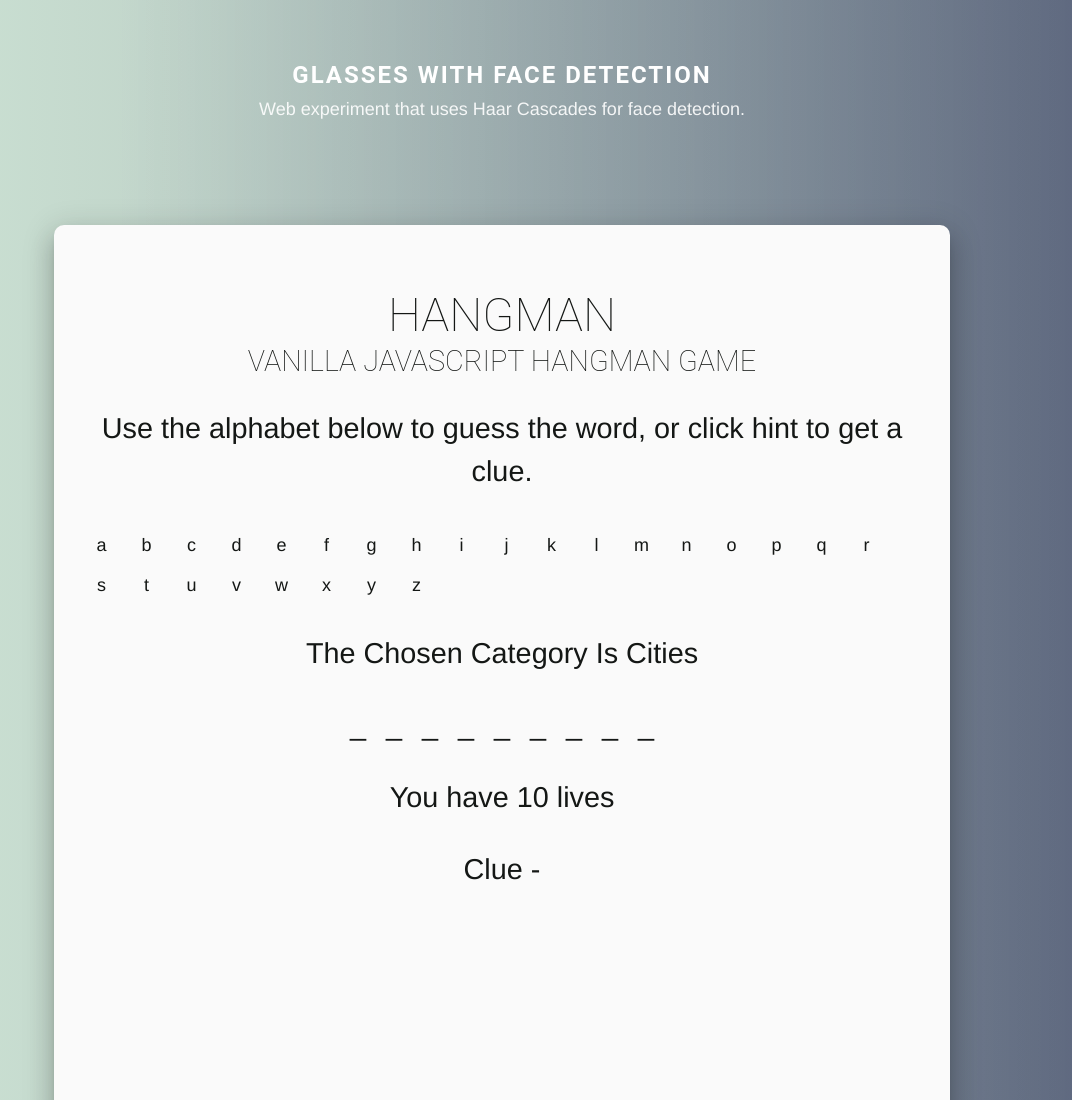
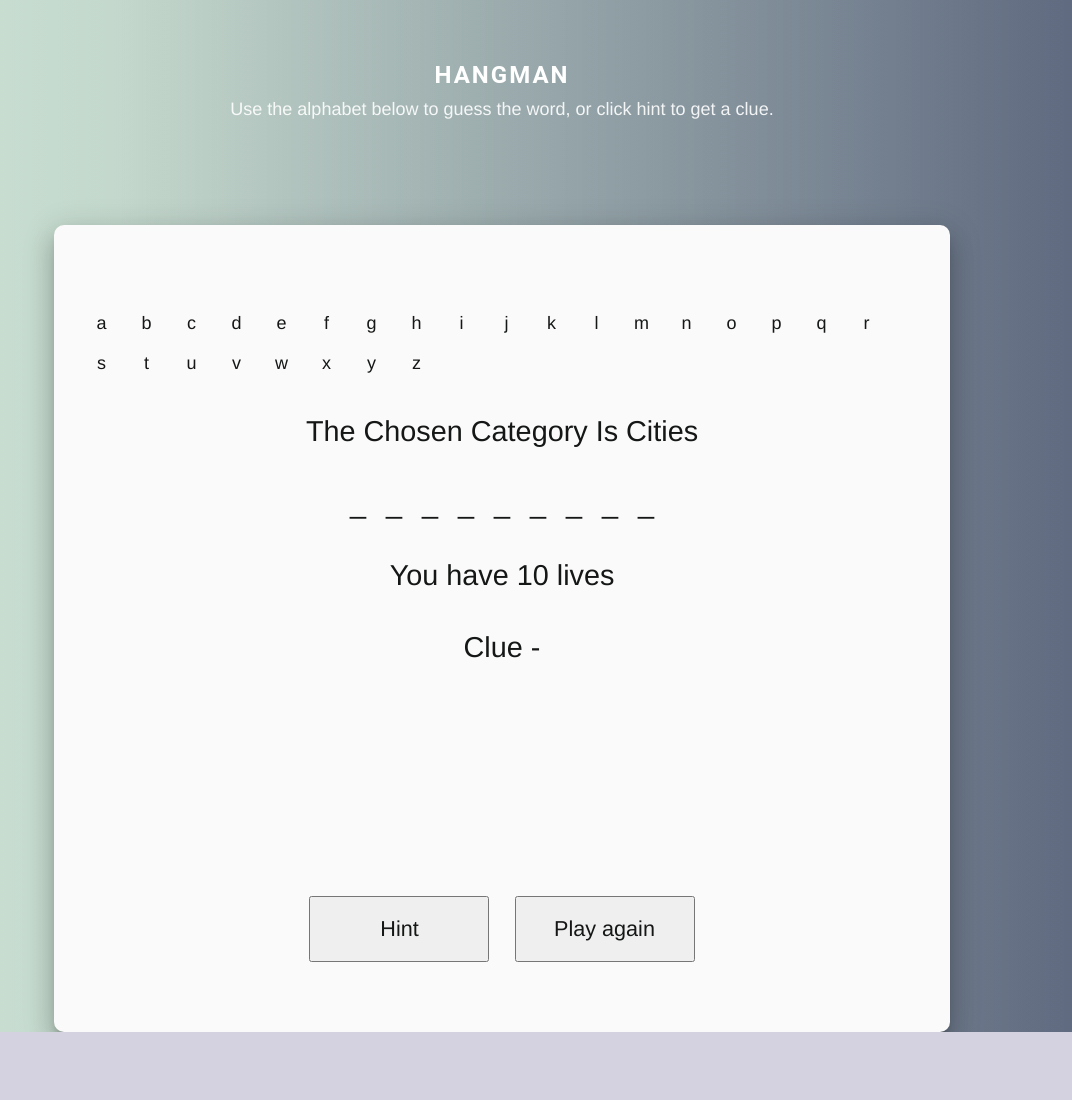
Before and after one commit to IgorYunusov/launchpad-web-experiments, a website: page experiments/hangman/index.html in a window 1280 px wide. Shown: the top 1100 px of the page, without its empty margins (138-1210 px from the left). After the commit the page ends 1032 px from the top, so only its background shows below. Drawn offline with nearby package versions, Linux system fonts and the light colour scheme; a web font is replaced by a local one.

Commit message:
Fixed headers for caleb

```diff
--- a/experiments/hangman/index.html
+++ b/experiments/hangman/index.html
@@ -55,8 +55,8 @@
   <div class="parallax">
     <div class="title-cover valign-wrapper">
       <div class="text-container valign center">
-        <h3 class="white-text">Glasses with Face Detection</h3>
-        <p class="white-text">Web experiment that uses Haar Cascades for face detection.</p>
+        <h3 class="white-text">Hangman</h3>
+        <p class="white-text">Use the alphabet below to guess the word, or click hint to get a clue.</p>
       </div>
     </div>
     <img class="cover-img" src="../../img/backgrounds/star-background.jpg">
@@ -66,11 +66,6 @@
 <div class="experiment container center grey lighten-5 z-depth-5">
 
 <body id = "everything">
-<div class="wrapper">
-   <h1>Hangman</h1>
-    <h2>Vanilla JavaScript Hangman Game</h2>
-    <p>Use the alphabet below to guess the word, or click hint to get a clue. </p>
-</div>
 <div class="wrapper">
     <div id="buttons">
     </div>
```
